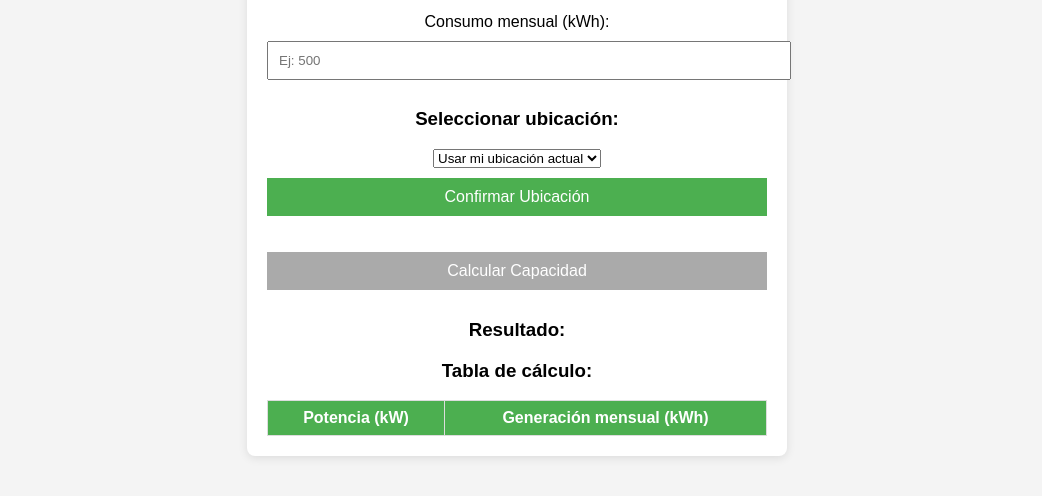
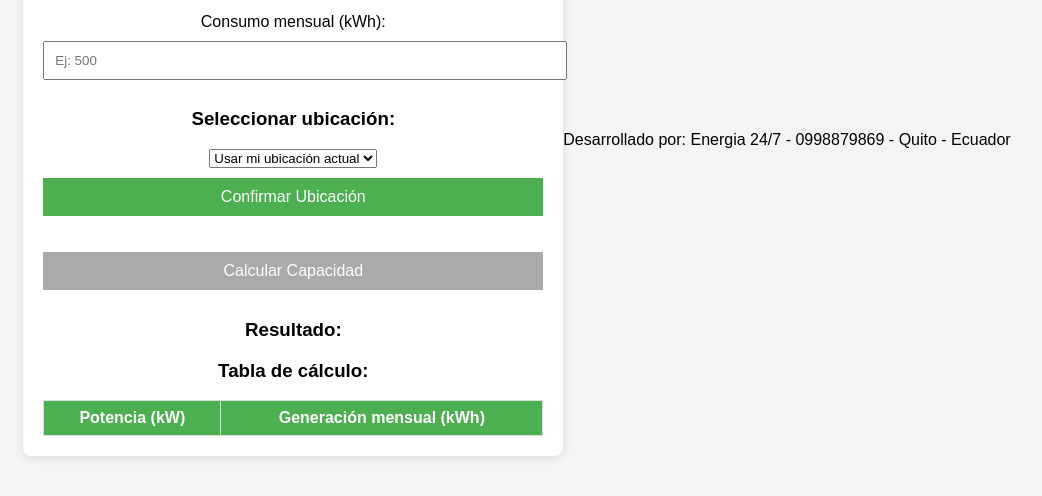
Before and after one commit to Energia24-7/calc2, a plain HTML site: page index.html in a window 1280 px wide. Shown: the part 260-756 px from the top of the page, without its empty margins (123-1165 px from the left). Drawn offline with Linux system fonts and the light colour scheme.

Commit message:
Update index.html

```diff
--- a/index.html
+++ b/index.html
@@ -51,5 +51,8 @@
   </div>
 
   <script src="script.js"></script>
+  <footer>
+    Desarrollado por: Energia 24/7 - 0998879869 - Quito - Ecuador
+  </footer>
 </body>
 </html>
```
